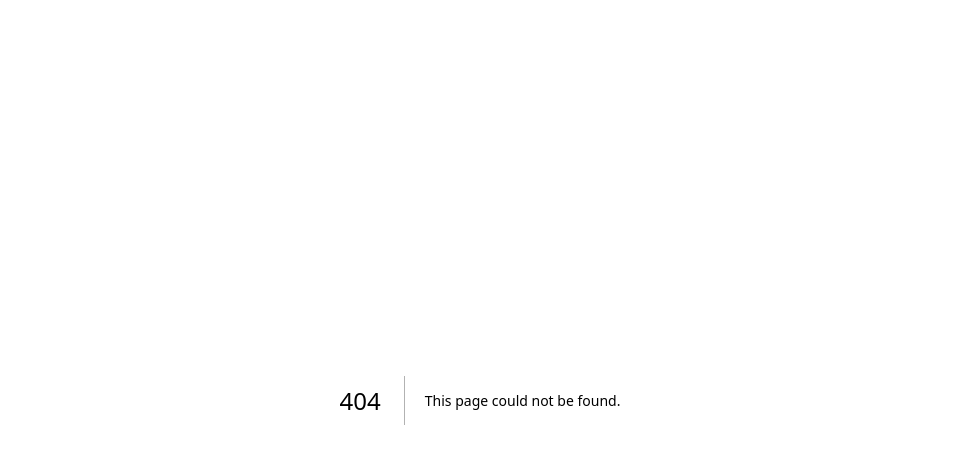
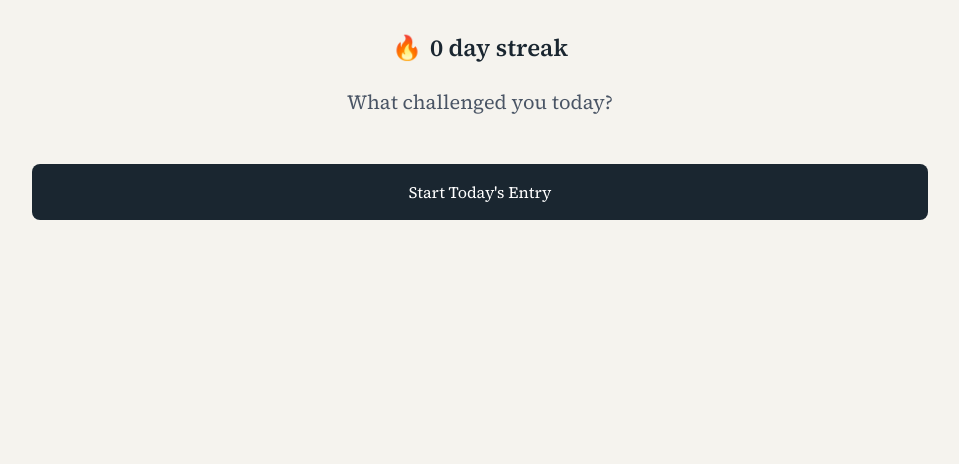
Before and after one commit to dandenney/line-by-line, a Next.js app: page /dashboard in a window 1280 px wide. Before the commit this address had no page. Shown: the top 464 px of the page, without its empty margins (160-1119 px from the left). Built offline with nearby package versions, Linux system fonts and the light colour scheme.

Commit message:
feat(app): add rough starter app UI, fixes #3

```diff
--- /dev/null
+++ b/src/components/DailyEntry.tsx
@@ -0,0 +1,98 @@
+import { motion } from 'motion/react';
+import { useState } from 'react';
+import { Source_Serif_4 } from 'next/font/google';
+
+const sourceSerif = Source_Serif_4({ subsets: ['latin'] });
+
+interface Entry {
+  id: number;
+  text: string;
+  date: Date;
+}
+
+interface DailyEntryProps {
+  onSave: () => void;
+  onBack: () => void;
+}
+
+export default function DailyEntry({ onSave, onBack }: DailyEntryProps) {
+  const [entry, setEntry] = useState('');
+
+  const handleSave = () => {
+    if (!entry.trim()) return;
+
+    const newEntry: Entry = {
+      id: Date.now(),
+      text: entry,
+      date: new Date(),
+    };
+
+    // Get existing entries
+    const savedEntries = localStorage.getItem('entries');
+    const entries = savedEntries ? JSON.parse(savedEntries) : [];
+
+    // Add new entry and save
+    entries.unshift(newEntry);
+    localStorage.setItem('entries', JSON.stringify(entries));
+
+    onSave();
+  };
+
+  return (
+    <motion.div
+      initial={{ opacity: 0 }}
+      animate={{ opacity: 1 }}
+      exit={{ opacity: 0 }}
+      className="fixed inset-0 bg-[#F5F3EE] z-50"
+    >
+      <div className="max-w-4xl mx-auto h-full flex flex-col p-8">
+        {/* Header */}
+        <motion.div
+          initial={{ y: -20 }}
+          animate={{ y: 0 }}
+          className={`text-center mb-8 ${sourceSerif.className}`}
+        >
+          <h2 className="text-xl text-gray-600">
+            What challenged you today?
+          </h2>
+        </motion.div>
+
+        {/* Writing Area */}
+        <motion.div
+          initial={{ opacity: 0 }}
+          animate={{ opacity: 1 }}
+          transition={{ delay: 0.2 }}
+          className="flex-1"
+        >
+          <textarea
+            value={entry}
+            onChange={(e) => setEntry(e.target.value)}
+            className="w-full h-full p-8 bg-transparent border-none focus:outline-none resize-none text-lg leading-relaxed"
+            placeholder="Start writing..."
+            autoFocus
+          />
+        </motion.div>
+
+        {/* Bottom Toolbar */}
+        <motion.div
+          initial={{ y: 20 }}
+          animate={{ y: 0 }}
+          className="flex justify-between items-center pt-4 border-t"
+        >
+          <button
+            onClick={onBack}
+            className="px-6 py-2 text-gray-600 hover:text-[#1A2630] transition"
+          >
+            Back to Dashboard
+          </button>
+          <button
+            onClick={handleSave}
+            className="px-6 py-2 bg-[#1A2630] text-white rounded-lg hover:bg-opacity-90 transition"
+          >
+            Save Entry
+          </button>
+        </motion.div>
+      </div>
+    </motion.div>
+  );
+}
--- /dev/null
+++ b/src/components/Dashboard.tsx
@@ -0,0 +1,123 @@
+import { motion } from 'motion/react';
+import { useState, useEffect } from 'react';
+import { Source_Serif_4 } from 'next/font/google';
+
+const sourceSerif = Source_Serif_4({ subsets: ['latin'] });
+
+interface Entry {
+  id: number;
+  text: string;
+  date: Date;
+}
+
+interface DashboardProps {
+  onStartEntry: () => void;
+}
+
+export default function Dashboard({ onStartEntry }: DashboardProps) {
+  const [entries, setEntries] = useState<Entry[]>([]);
+  const [streak, setStreak] = useState(0);
+
+  useEffect(() => {
+    // Load entries from localStorage
+    const savedEntries = localStorage.getItem('entries');
+    if (savedEntries) {
+      const parsedEntries = JSON.parse(savedEntries).map((entry: any) => ({
+        ...entry,
+        date: new Date(entry.date)
+      }));
+      setEntries(parsedEntries);
+      calculateStreak(parsedEntries);
+    }
+  }, []);
+
+  const calculateStreak = (entries: Entry[]) => {
+    if (entries.length === 0) return;
+
+    const today = new Date();
+    today.setHours(0, 0, 0, 0);
+
+    let currentStreak = 0;
+    let currentDate = today;
+
+    // Sort entries by date descending
+    const sortedEntries = [...entries].sort((a, b) => b.date.getTime() - a.date.getTime());
+
+    for (const entry of sortedEntries) {
+      const entryDate = new Date(entry.date);
+      entryDate.setHours(0, 0, 0, 0);
+
+      if (entryDate.getTime() === currentDate.getTime()) {
+        currentStreak++;
+        currentDate.setDate(currentDate.getDate() - 1);
+      } else if (entryDate.getTime() === currentDate.getTime() - 86400000) {
+        currentStreak++;
+        currentDate.setDate(currentDate.getDate() - 1);
+      } else {
+        break;
+      }
+    }
+
+    setStreak(currentStreak);
+  };
+
+  return (
+    <motion.div
+      initial={{ opacity: 0 }}
+      animate={{ opacity: 1 }}
+      exit={{ opacity: 0 }}
+      className="min-h-screen bg-[#F5F3EE] p-8"
+    >
+      <div className="max-w-4xl mx-auto">
+        {/* Header with streak and prompt */}
+        <motion.div
+          initial={{ y: -20 }}
+          animate={{ y: 0 }}
+          className="mb-12 text-center"
+        >
+          <div className="flex items-center justify-center gap-2 mb-6">
+            <span className="text-2xl">🔥</span>
+            <span className={`text-2xl font-semibold ${sourceSerif.className}`}>
+              {streak} day streak
+            </span>
+          </div>
+          <h2 className={`text-xl text-gray-600 ${sourceSerif.className}`}>
+            What challenged you today?
+          </h2>
+        </motion.div>
+
+        {/* Start Entry Button */}
+        <motion.button
+          whileHover={{ scale: 1.02 }}
+          whileTap={{ scale: 0.98 }}
+          onClick={onStartEntry}
+          className="w-full py-4 bg-[#1A2630] text-white rounded-lg mb-12 hover:bg-opacity-90 transition"
+        >
+          Start Today's Entry
+        </motion.button>
+
+        {/* Entries List */}
+        <div className="space-y-6">
+          {entries.map((entry, index) => (
+            <motion.div
+              key={entry.id}
+              initial={{ opacity: 0, y: 20 }}
+              animate={{ opacity: 1, y: 0 }}
+              transition={{ delay: index * 0.1 }}
+              className="bg-white p-6 rounded-lg shadow-sm"
+            >
+              <p className={`text-gray-600 mb-2 ${sourceSerif.className}`}>
+                {entry.date.toLocaleDateString('en-US', {
+                  month: 'long',
+                  day: 'numeric',
+                  year: 'numeric',
+                })}
+              </p>
+              <p className="line-clamp-2">{entry.text}</p>
+            </motion.div>
+          ))}
+        </div>
+      </div>
+    </motion.div>
+  );
+}
--- /dev/null
+++ b/src/pages/dashboard.tsx
@@ -0,0 +1,36 @@
+import { useState } from 'react';
+import Head from 'next/head';
+import { Source_Serif_4 } from 'next/font/google';
+import { AnimatePresence } from 'motion/react';
+import Dashboard from '../components/Dashboard';
+import DailyEntry from '../components/DailyEntry';
+
+const sourceSerif = Source_Serif_4({ subsets: ['latin'] });
+
+export default function DashboardPage() {
+  const [showEntry, setShowEntry] = useState(false);
+
+  return (
+    <div className={`min-h-screen bg-[#F5F3EE] text-[#1A2630] ${sourceSerif.className}`}>
+      <Head>
+        <title>Dashboard - Line by Line</title>
+        <meta name="description" content="Your daily writing journal" />
+      </Head>
+
+      <AnimatePresence mode="wait">
+        {showEntry ? (
+          <DailyEntry
+            key="entry"
+            onSave={() => setShowEntry(false)}
+            onBack={() => setShowEntry(false)}
+          />
+        ) : (
+          <Dashboard
+            key="dashboard"
+            onStartEntry={() => setShowEntry(true)}
+          />
+        )}
+      </AnimatePresence>
+    </div>
+  );
+}
--- a/src/pages/index.tsx
+++ b/src/pages/index.tsx
@@ -1,6 +1,7 @@
 import { useState } from 'react';
 import Head from 'next/head';
 import { Source_Serif_4 } from 'next/font/google';
+import Link from 'next/link';
 
 const sourceSerif = Source_Serif_4({ subsets: ['latin'] });
 
@@ -53,12 +54,12 @@ export default function Home() {
           Write privately. Think clearly. Share when you're ready.
         </p>
         <div className="space-x-4">
-          <button
-            onClick={() => scrollToSection('demo')}
-            className="px-8 py-3 bg-[#1A2630] text-white rounded-lg hover:bg-opacity-90 transition"
+          <Link
+            href="/dashboard"
+            className="px-8 py-3 bg-[#1A2630] text-white rounded-lg hover:bg-opacity-90 transition inline-block"
           >
             Try the Demo
-          </button>
+          </Link>
           <button
             onClick={() => scrollToSection('waitlist')}
             className="px-8 py-3 border-2 border-[#1A2630] rounded-lg hover:bg-[#1A2630] hover:text-white transition"
```
Also changed, not shown: package.json (+7 -6 lines), 1 other file (tests, documents, lock files or other folders).
